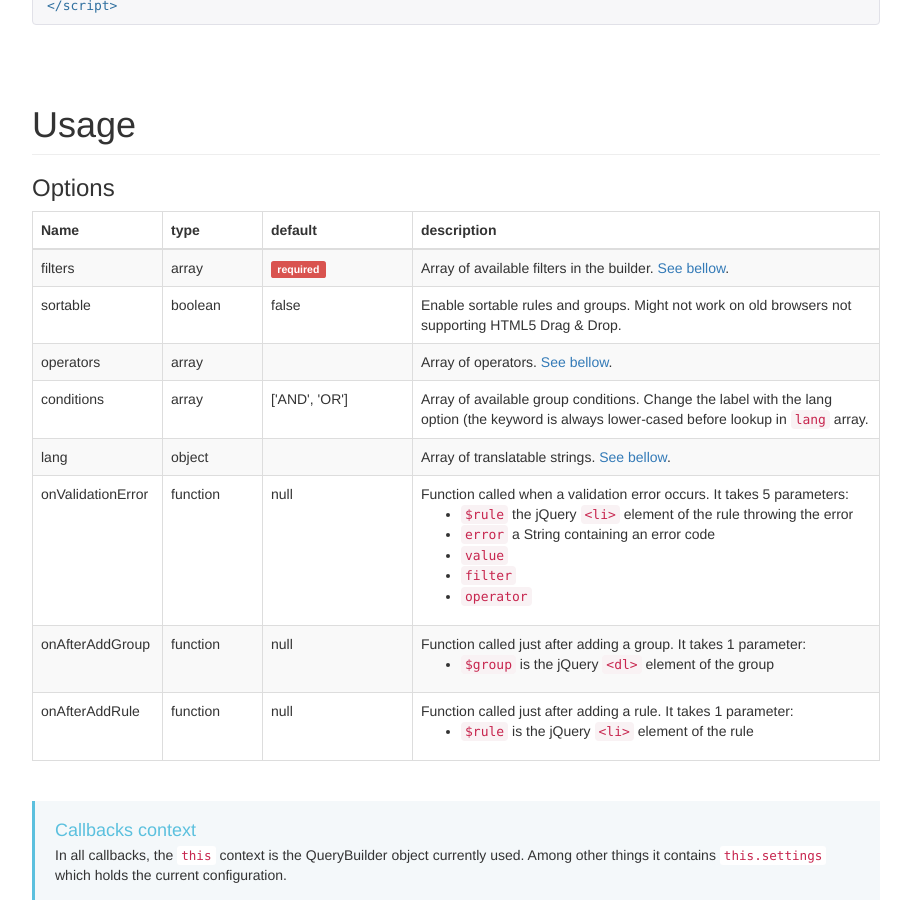
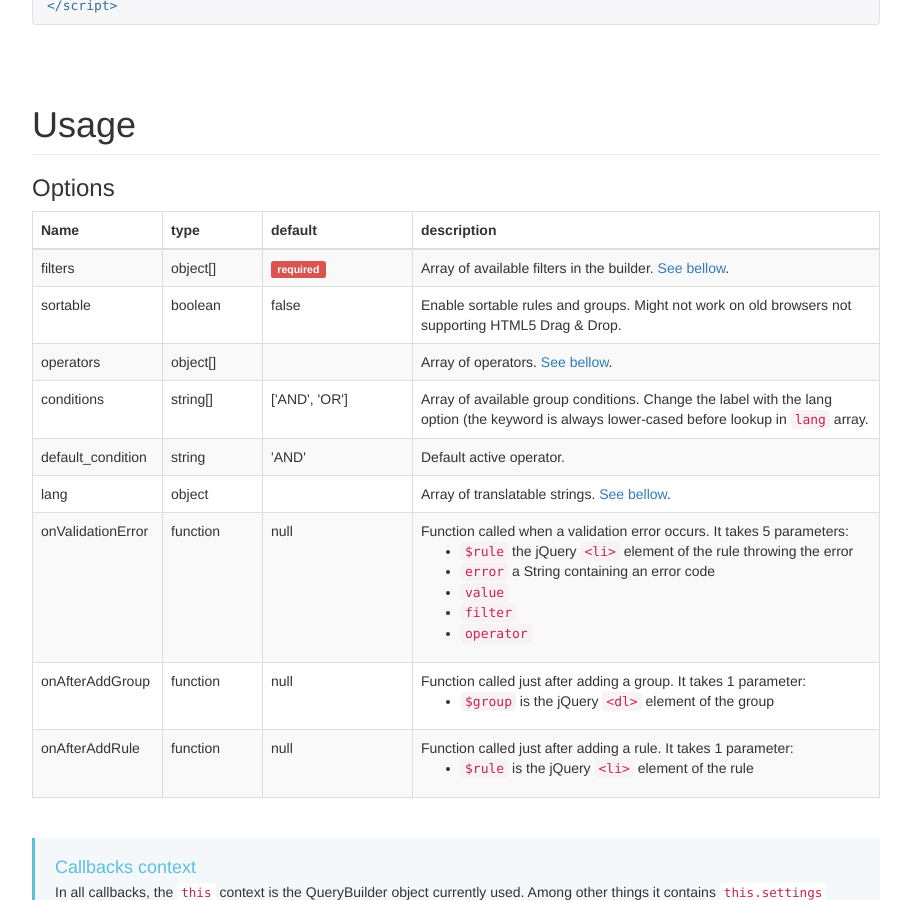
Before and after one commit to mistic100/jQuery-QueryBuilder, a Jekyll site: the page built from index.html, in a window 1280 px wide and 900 px high, scrolled down 1386 px. Shown: the whole window, without its empty margins (38-949 px from the left). Built offline with Jekyll 4.4.1, drawn with Linux system fonts in a browser that asks for light colours; nearby versions of some CDN libraries; comment, search, counter and statistics services are not loaded.

Commit message:
update doc

```diff
--- a/index.html
+++ b/index.html
@@ -69,7 +69,7 @@ isHome: true
       <tbody>
         <tr>
           <td>filters</td>
-          <td>array</td>
+          <td>object[]</td>
           <td><span class="label label-danger">required</span></td>
           <td>Array of available filters in the builder. <a href="#filters">See bellow</a>.</td>
         </tr>
@@ -81,15 +81,21 @@ isHome: true
         </tr>
         <tr>
           <td>operators</td>
-          <td>array</td>
+          <td>object[]</td>
           <td></td>
           <td>Array of operators. <a href="#operators">See bellow</a>.</td>
         </tr>
         <tr>
           <td>conditions</td>
-          <td>array</td>
+          <td>string[]</td>
           <td>['AND', 'OR']</td>
           <td>Array of available group conditions. Change the label with the lang option (the keyword is always lower-cased before lookup in <code>lang</code> array.</td>
+        </tr>
+        <tr>
+          <td>default_condition</td>
+          <td>string</td>
+          <td>'AND'</td>
+          <td>Default active operator.</td>
         </tr>
         <tr>
           <td>lang</td>
```
